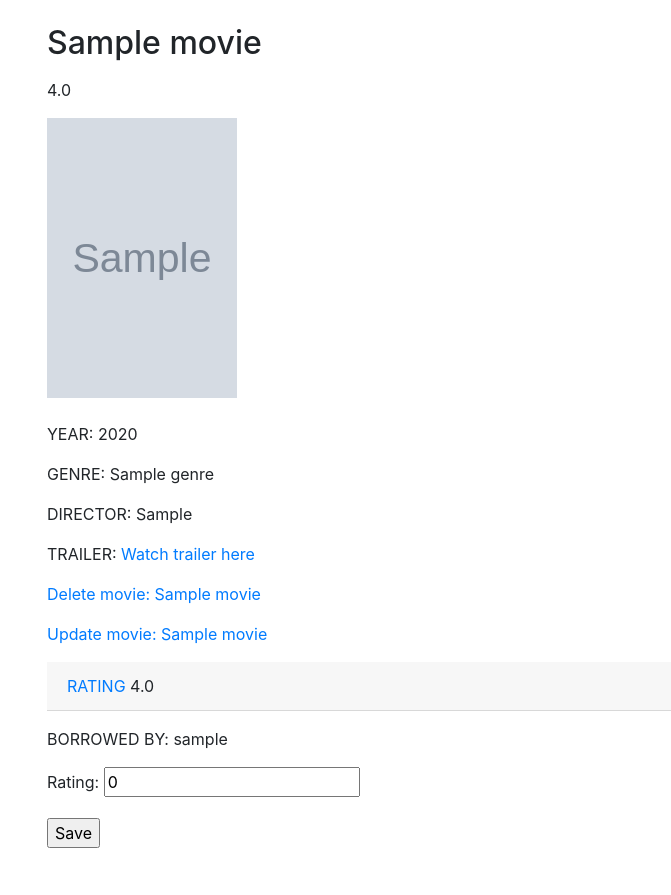
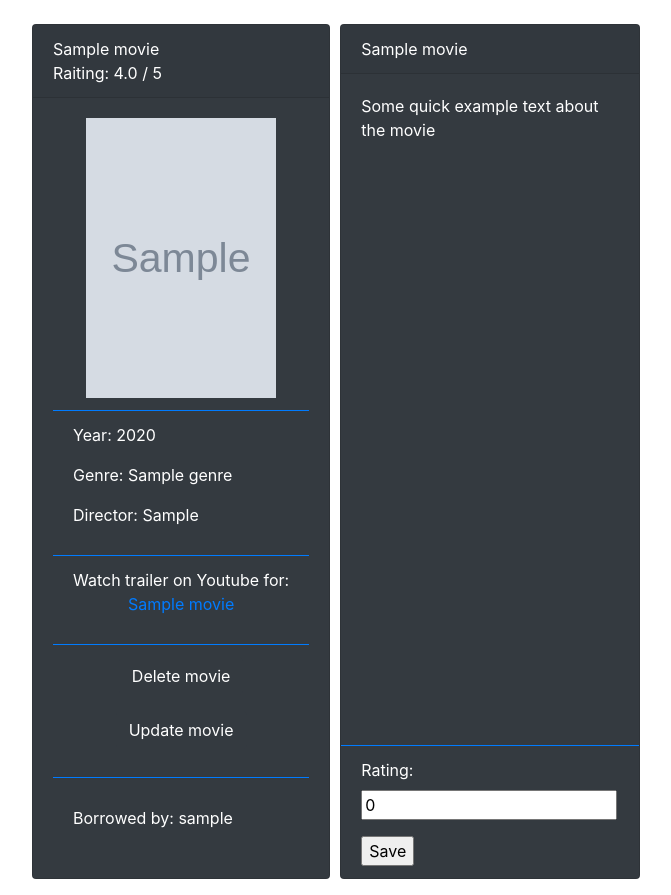
Before and after one commit to hvlpython/Home-Video-Library, a Django app: page /movies/movie-detail/1/ in a window 1280 px wide. Shown: the part 56-951 px from the top of the page, without its empty margins (38-709 px from the left). Before the commit the page ends 904 px from the top, so only its background shows below. Run offline with Django 3.2, Linux system fonts and the light colour scheme; a user stored in the database is signed in; tables that the repository leaves empty hold one stand-in row (values such as "Sample post"); grey boxes marked "Sample" are stand-in pictures; some libraries are stand-ins or nearby versions.

Commit message:
Add detail movie style

```diff
--- a/hvl/movies/templates/detail.html
+++ b/hvl/movies/templates/detail.html
@@ -2,30 +2,64 @@
 {% load static %}
 {% block content %}
 
-
 <br/>
-    <h2><p>{{ movie.title }}</p></h2>
-    <p>{{ movie.get_avg_rating }}</p>
+<div class="row">
+    <div class="card text-white bg-dark mb-3" style="max-width: 300px;">
+        <div class="card-header">{{ movie }} <br/> Raiting: {{ movie.get_avg_rating }} / 5</div>
+        <div class="card-body">
+            <h5 class="card-title">
+            <center>
             {% if movie.movie_image %}
                 <img src="{{ movie.movie_image.url }}" width="190" height="280"/>
             {% else %}
                 <img src="{% static 'movies/images/default_movie_image.jpg' %}" width="190" height="280"/>
             {% endif %}
-    <br/><br/>
-    <p>YEAR: {{ movie.year }}</p>
-    <p>GENRE: {{ movie.genre }}</p>
-    <p>DIRECTOR: {{ movie.director }}</p>
-    <p>TRAILER: <a href="{{ movie.trailer }}" target="_blank">Watch trailer here</a></p>
-
-    <p><a href="{% url 'movie-delete' pk=movie.pk %}">Delete movie: {{ movie }}</a></p>
-    <p><a href="{% url 'movie-update' pk=movie.pk %}">Update movie: {{ movie }}</a></p>
-    <p><div class="card-header"><a href="{% url 'rate' %} ">RATING</a> {{ movie.get_avg_rating }}</div></p>
-    <p>BORROWED BY: {{ movie.borrowed_by }}</p>
+            </center>
+            </h5>
+            <div class="card-footer bg-transparent border-primary">
+                <p>Year: {{ movie.year }}</p>
+                <p>Genre: {{ movie.genre }}</p>
+                <p>Director: {{ movie.director }}</p>
+            </div>
+            <div class="card-footer bg-transparent border-primary">
+                <center>
+                <p>Watch trailer on Youtube for:<a href="{{ movie.trailer }}" target="_blank"><br/>{{ movie }}</a></p>
+                </center>
+            </div>
+            <div class="card-footer bg-transparent border-primary">
+                <center>
+                <p><a class="btn btn-dark" href="{% url 'movie-delete' pk=movie.pk %}">Delete movie</a></p>
+                <p><a class="btn btn-dark" href="{% url 'movie-update' pk=movie.pk %}">Update movie</a></p>
+                </center>
+            </div>
+            <div class="card-footer bg-transparent border-primary">
+                <p><p>Borrowed by: {{ movie.borrowed_by }}</p></p>
+            </div>
+        </div>
+    </div>
+    <div style="padding: 5px;"></div>
+    <div class="card text-white bg-dark mb-3" style="max-width: 300px;">
+        <div class="card-header">{{ movie }}</div>
+        <div class="card-body">
+            <p class="card-text">Some quick example text about the movie</p>
+        </div>
+        <div class="card-footer bg-transparent border-primary">
             <form method="post" action="{% url 'rate' %}" >
                 {% csrf_token %}
                 <p><label for="id_rating">Rating:</label> <input type="number" name="rating" value="0" required id="id_rating"></p>
-        <p> <input type="hidden" name="movie" value={{ movie.pk }} required id="id_movie"></p>
+                <p><input type="hidden" name="movie" value={{ movie.pk }} required id="id_movie"></p>
                 <input type="submit" value="Save">
             </form>
+        </div>
+    </div>
+</div>
+
+
+
+
+
+
+
+
 
 {% endblock %}
```
Lines whose indentation alone changed are shown as unchanged.
